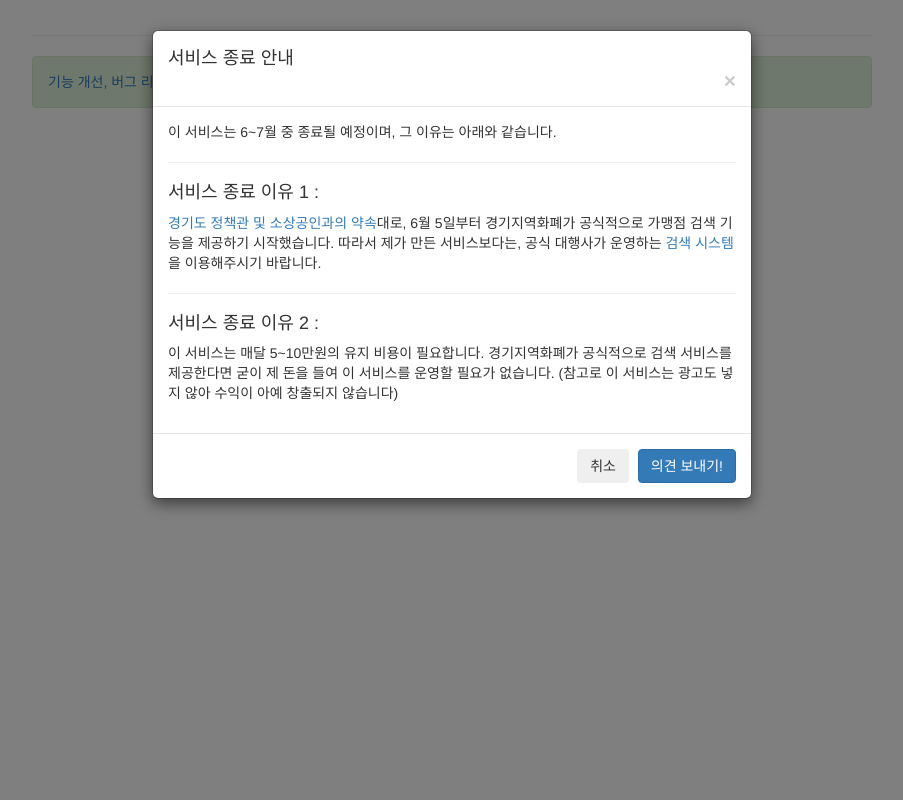
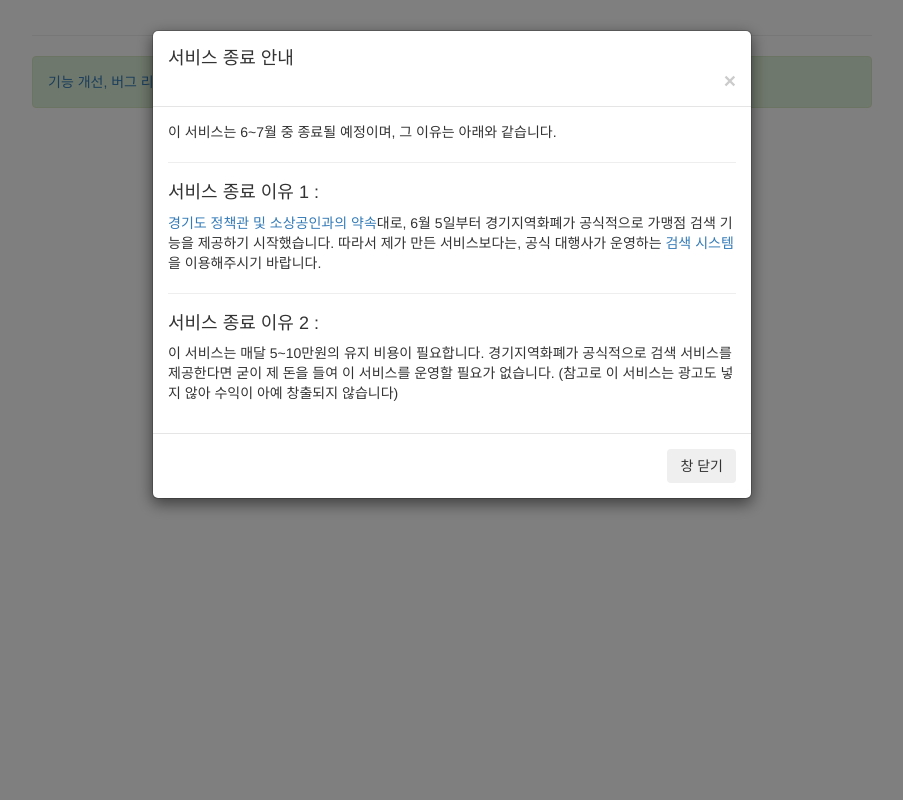
Before and after one commit to alicek106/available-stores-frontend, a Flask app: page / in a window 1280 px wide, after a click on "(이유)". Shown: the whole page, without its empty margins (188-1091 px from the left). Run offline with Flask 2, Linux system fonts and the light colour scheme; parts of the project's set-up code (start-up, migrations or seed data) failed here and were passed over; some libraries are stand-ins or nearby versions.

Commit message:
Fix modal button

```diff
--- a/templates/layout.html
+++ b/templates/layout.html
@@ -40,7 +40,7 @@
         <div class="col-md-12">
             <footer class="page-footer font-small blue">
                 <div class="footer-copyright text-center py-3">
-                    이 서비스는 6~7월중으로 종료될 예정입니다. <a href="#" data-toggle="modal" data-target="#service-close"> (이유) </a>
+                    <strong>이 서비스는 6~7월중으로 종료될 예정입니다.</strong> <a href="#" data-toggle="modal" data-target="#service-close"> (이유) </a>
                     <br>
                     <br>
                     Developed by <a href='http://blog.naver.com/alice_k106'>alicek106</a>
--- a/templates/modals.html
+++ b/templates/modals.html
@@ -163,8 +163,7 @@
                 </div>
             </div>
             <div class="modal-footer">
-                <button type="button" class="btn btn-secondary" data-dismiss="modal">취소</button>
-                <button type="button" class="btn btn-primary" onclick="send_message()">의견 보내기!</button>
+                <button type="button" class="btn btn-secondary" data-dismiss="modal">창 닫기</button>
             </div>
         </div>
     </div>
```
